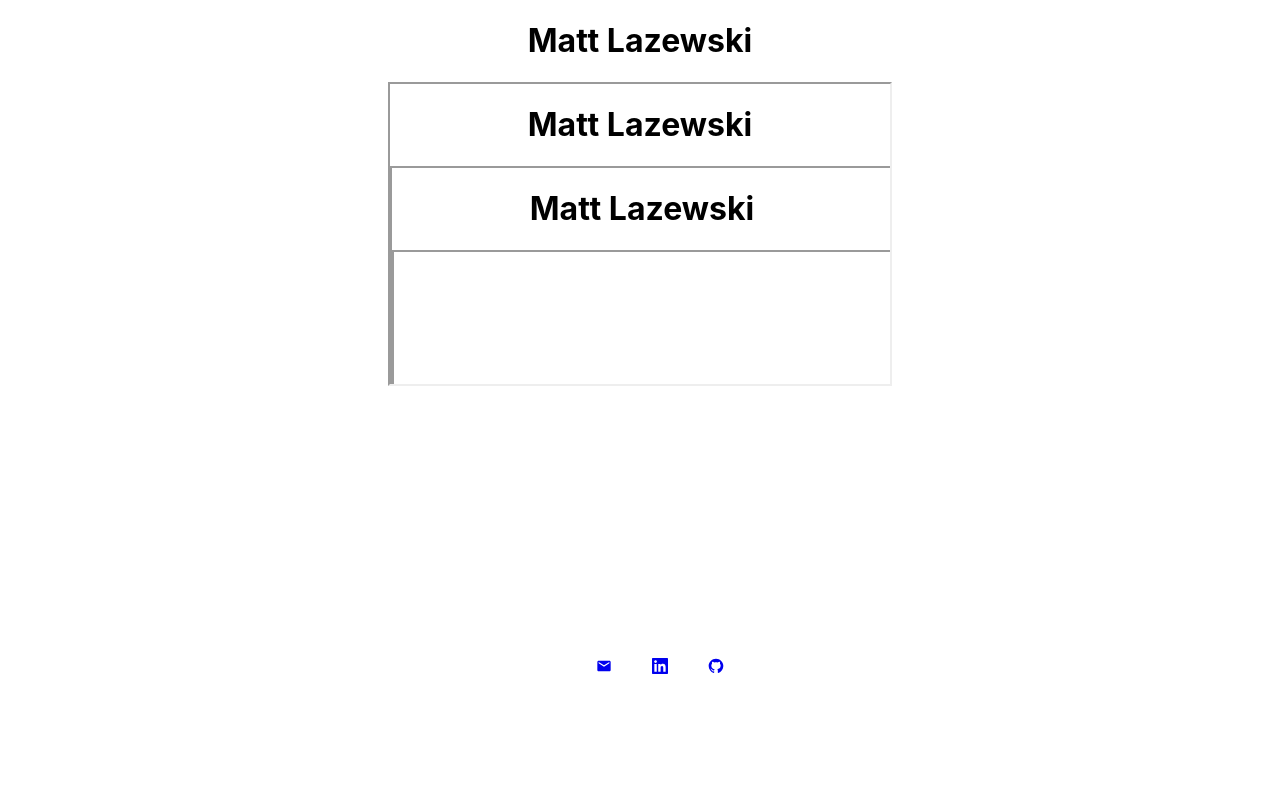
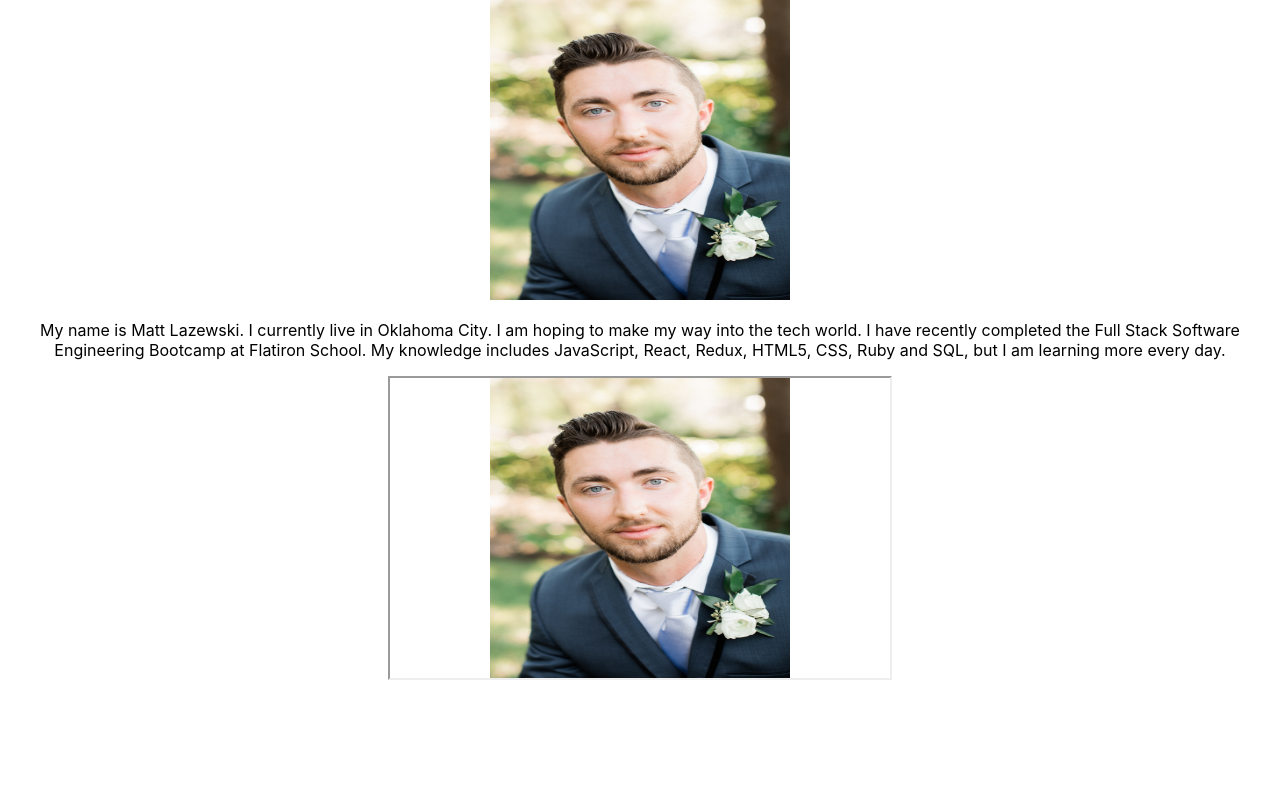
Before and after one commit to matthewlazewski/portfolio, a React (Create React App) app: page / in a window 1280 px wide. Shown: the top 800 px of the page. Built offline with nearby package versions, Linux system fonts and the light colour scheme.

Commit message:
added headshot

```diff
--- a/src/App.js
+++ b/src/App.js
@@ -1,12 +1,13 @@
 import Footer from './components/footer'
 import './App.css';
 import Certification from './components/certification';
+import headshot from './images/headshot.jpg'
 
 const App = () => {
   return (
     <div className = "App">
       <div className="wrapper">
-        <h1>Matt Lazewski</h1>
+        <img src={headshot} alt="headshot" width='300' height='300' />
       </div>
       <div>
         <Certification/>
--- a/src/components/certification.js
+++ b/src/components/certification.js
@@ -6,7 +6,12 @@
 const Certification = () => {
     return (
         <div>
-            <iframe align='center' width='500' height='300' src={pdf} title='Certificate' />
+            <div class="info">
+                <p>My name is Matt Lazewski. I currently live in Oklahoma City. I am hoping to make my way into the tech world. I have recently completed the Full Stack Software Engineering Bootcamp at Flatiron School. My knowledge includes JavaScript, React, Redux, HTML5, CSS, Ruby and SQL, but I am learning more every day.</p>
+            </div>
+            <div class="certficate">
+                <iframe align='center' width='500' height='300' src={pdf} title='Certificate' />
+            </div>
         </div>
     )
 };
--- a/src/components/projects.js
+++ b/src/components/projects.js
@@ -0,0 +1 @@
+import React from 'react';
```
Also changed, not shown: src/components/info.js (deleted), src/images/headshot.jpg (added), 1 other file (tests, documents, lock files or other folders).
